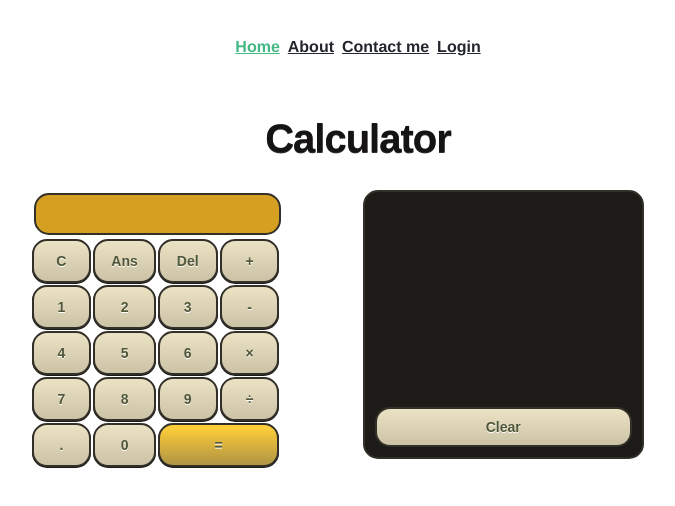
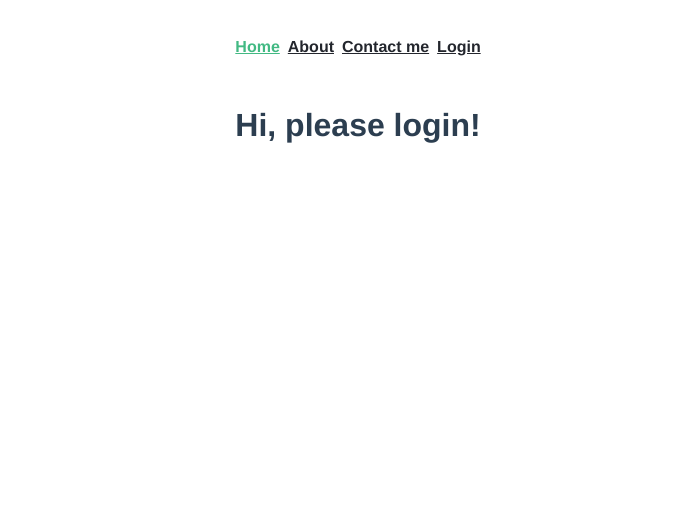
Before and after one commit to Eposkk/IDATT2105-Fullstack, a Vue app: page / in a window 1280 px wide. Shown: the top 506 px of the page, without its empty margins (282-957 px from the left). Built offline with nearby package versions, Linux system fonts and the light colour scheme.

Commit message:
Changed: Home is now a home screen

```diff
--- a/src/views/Home.vue
+++ b/src/views/Home.vue
@@ -1,19 +1,24 @@
 <template>
-  <Calculator></Calculator>
+  <div>
+    <h1 v-if="!name">Hi, please login!</h1>
+    <div v-if="name">
+      <h1>Welcome {{ name }}</h1>
+      <router-link class="routerLink" to="/calculator">Calculator</router-link>
+    </div>
+  </div>
 </template>
 
 <script>
-// @ is an alias to /src
-import Calculator from "../components/Calculator";
-
+import store from "@/store";
 export default {
   name: "Home",
-  components: {
-    Calculator,
+  setup() {
+    const name = store.state.currentUser.username;
+    return {
+      name,
+    };
   },
 };
 </script>
 
-<style>
-
-</style>
+<style></style>
```
